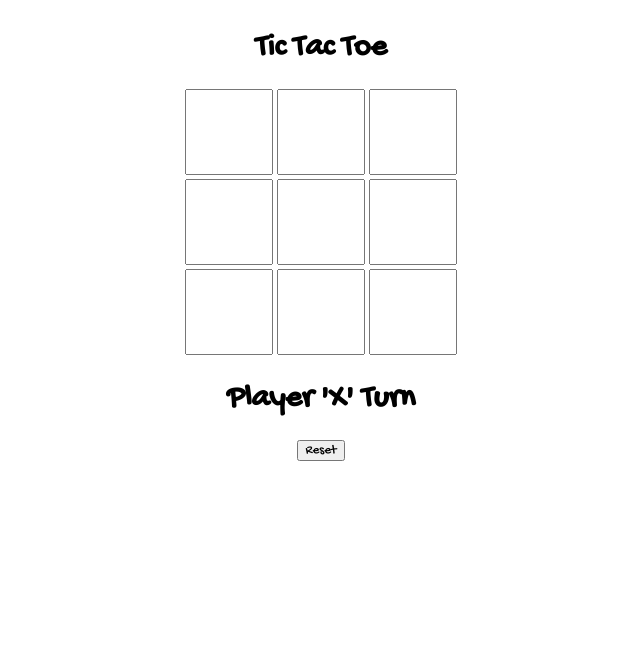
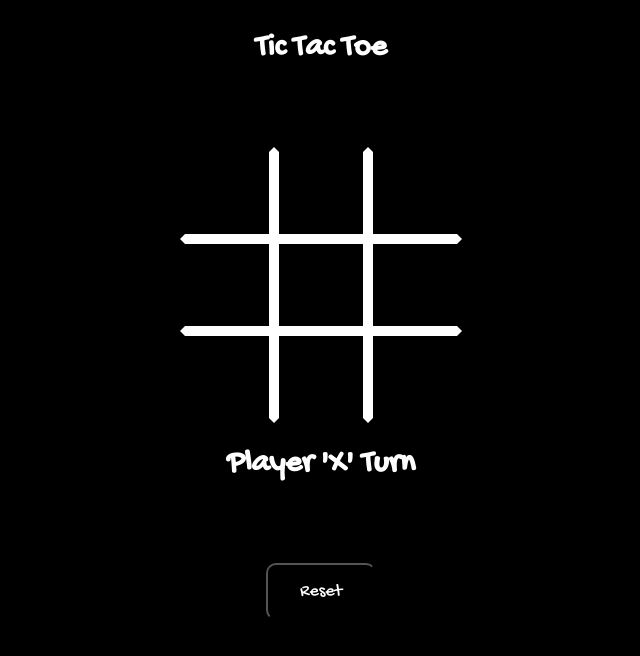
Before and after one commit to bharat-mobiuso/tic-tac-toe, a plain HTML site: page src/index.html in a window 1280 px wide. Shown: the whole page, without its empty margins (319-959 px from the left). Drawn offline with Linux system fonts and the light colour scheme.

Commit message:
update(style.css) : color and background

```diff
--- a/src/style.css
+++ b/src/style.css
@@ -4,14 +4,19 @@ body{
     justify-content: center;
     align-items: center;
     font-family: 'Gochi Hand', cursive;
+    background-color: black;
+}
+h1{
+    margin-bottom: 5rem;
 }
 .text-center{
     display: flex;
     justify-content: center;
     align-items: center;
+    color: white;
 }
 .row{
-    margin-bottom: 4px;
+    display:flex;
 }
 .cell{
     width: 5rem;
@@ -20,7 +25,27 @@ body{
     font-family: 'Gochi Hand', cursive;
     font-size: 3rem;
     text-align: center;
+    border: 5px solid white;
+    background-color: black;
+
+}
+#cell1,#cell2,#cell3{
+    border-top: 5px solid transparent;
+}
+#cell1,#cell4,#cell7{
+    border-left: 5px solid transparent;
+}
+#cell3,#cell6,#cell9{
+    border-right: 5px solid transparent;
+}
+#cell7,#cell8,#cell9{
+    border-bottom: 5px solid transparent;
 }
 .reset-btn{
     font-family: 'Gochi Hand', cursive;
+    color: white;
+    font-size: large;
+    background-color: black;
+    padding: 1rem 2rem;
+    border-radius: 10px;
 }
```
